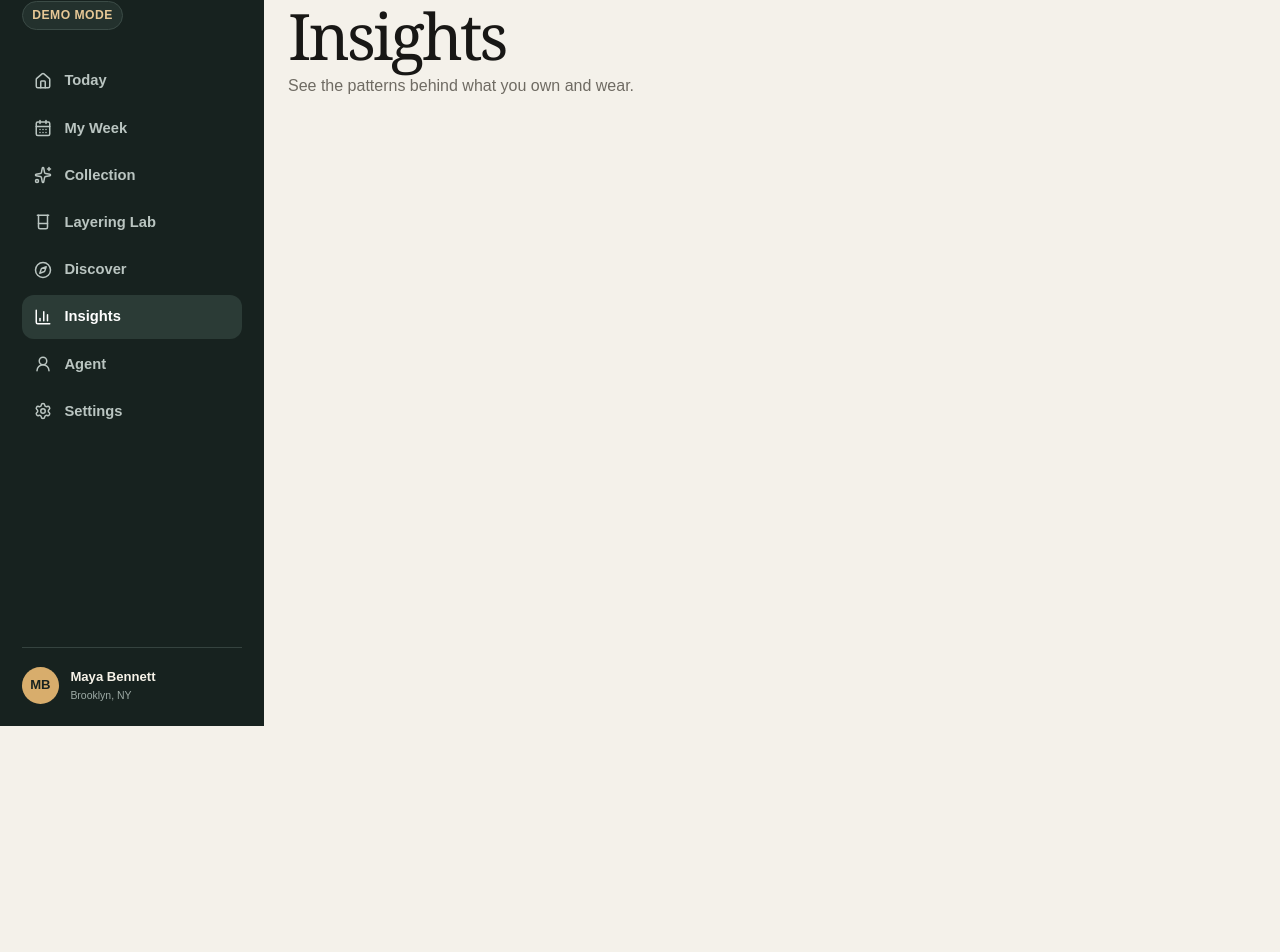
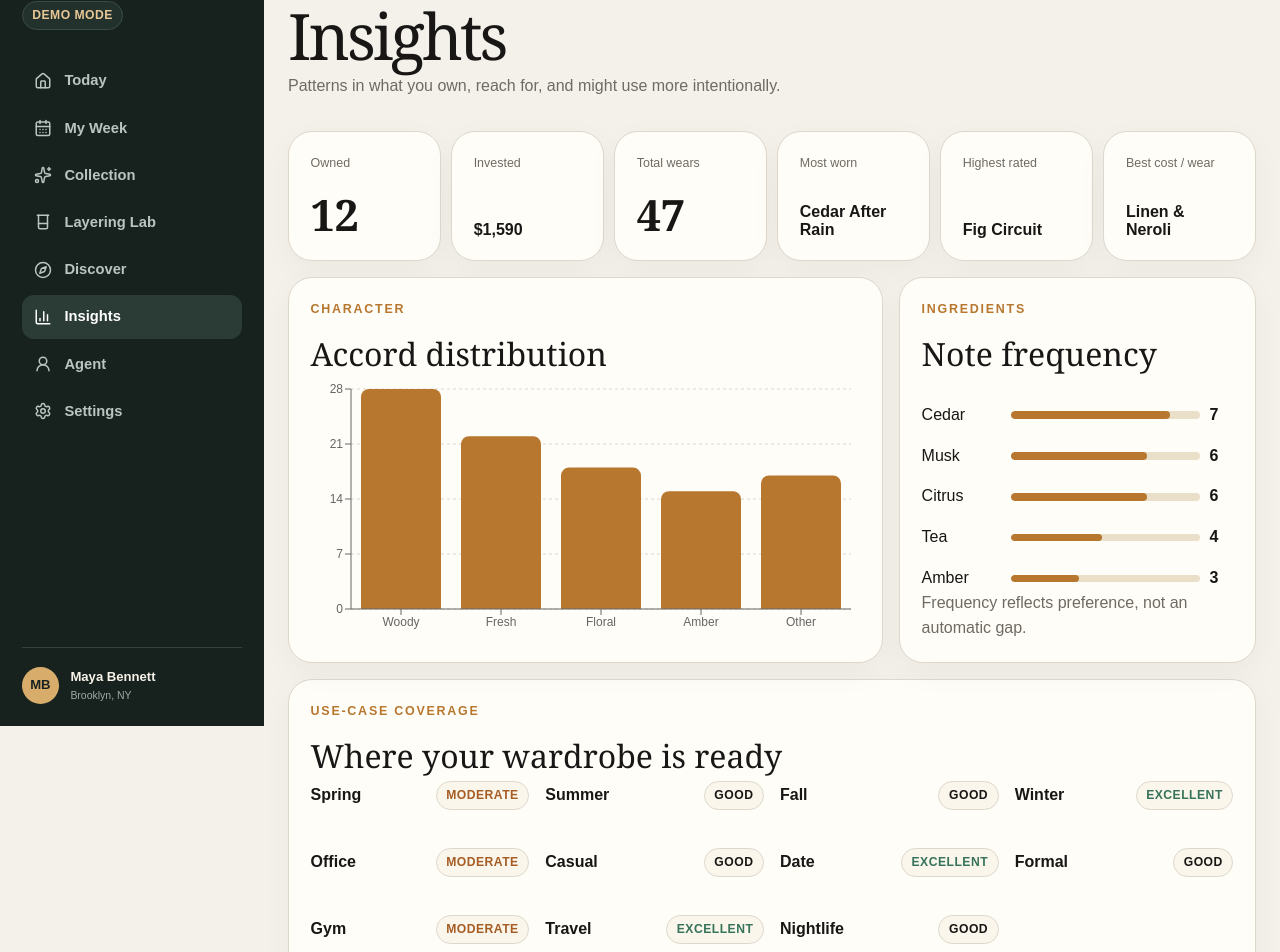
Before and after one commit to PullenN9163/scentiq, a Next.js app in the folder apps/web/: page /insights in a window 1280 px wide. Shown: the part 74-1026 px from the top of the page. Before the commit the page ends 800 px from the top, so only its background shows below. Built offline with nearby package versions, Linux system fonts and the light colour scheme.

Commit message:
feat(web): add collection insights surface

```diff
--- a/apps/web/app/(app)/insights/page.tsx
+++ b/apps/web/app/(app)/insights/page.tsx
@@ -1,2 +1,2 @@
-import { PageHeader } from "@/components/shared/page-header";
-export default function InsightsPage() { return <section className="page"><PageHeader eyebrow="Collection intelligence" title="Insights" description="See the patterns behind what you own and wear." /></section>; }
+import { CollectionInsights } from "@/features/insights/collection-insights";
+export default function InsightsPage() { return <CollectionInsights />; }
--- a/apps/web/app/globals.css
+++ b/apps/web/app/globals.css
@@ -272,3 +272,24 @@ h1, h2, h3 { text-wrap: balance; }
 .upcoming .cluster span { border: 1px solid #42504c; border-radius: 999px; padding: 0.45rem 0.7rem; }
 @media (max-width: 1100px) { .discover-grid { grid-template-columns: repeat(2, 1fr); } }
 @media (max-width: 700px) { .discover-filters { grid-template-columns: 1fr; align-items: start; } .discover-grid { grid-template-columns: 1fr; } }
+
+.metric-grid { display: grid; grid-template-columns: repeat(6, 1fr); gap: 0.65rem; }
+.metric-grid .card__content { display: grid; min-height: 8rem; align-content: space-between; }
+.metric-grid span { color: var(--muted-foreground); font-size: 0.78rem; }
+.metric-grid strong { line-height: 1.1; }
+.metric-number { font-family: Georgia, "Times New Roman", serif; font-size: 2.7rem; }
+.insight-charts { display: grid; grid-template-columns: 1.25fr 0.75fr; gap: 1rem; margin-top: 1rem; }
+.insight-charts h2, .coverage-card h2, .insight-notes h2 { font-size: 2rem; }
+.chart { min-width: 0; min-height: 16.25rem; }
+.note-bars { display: grid; gap: 1rem; margin-top: 1.5rem; }
+.note-bars > div { display: grid; grid-template-columns: 5rem 1fr 1.5rem; align-items: center; gap: 0.6rem; }
+.coverage-card { margin-top: 1rem; }
+.coverage-grid { display: grid; grid-template-columns: repeat(4, 1fr); gap: 1rem; }
+.coverage-grid > div > div { display: flex; align-items: center; justify-content: space-between; margin-bottom: 0.45rem; }
+.coverage--excellent { color: var(--success); }
+.coverage--moderate, .coverage--weak { color: var(--warning); }
+.insight-notes { margin-top: 1rem; }
+.insight-notes .card__content { min-height: 12rem; }
+.insight-notes h2 { margin: 1.2rem 0 0.5rem; }
+@media (max-width: 1150px) { .metric-grid { grid-template-columns: repeat(3, 1fr); } .coverage-grid { grid-template-columns: repeat(3, 1fr); } }
+@media (max-width: 700px) { .metric-grid { grid-template-columns: repeat(2, 1fr); } .insight-charts { grid-template-columns: 1fr; } .coverage-grid { grid-template-columns: 1fr 1fr; } }
--- /dev/null
+++ b/apps/web/features/insights/collection-insights.tsx
@@ -0,0 +1,29 @@
+"use client";
+
+import { Bar, BarChart, CartesianGrid, ResponsiveContainer, Tooltip, XAxis, YAxis } from "recharts";
+
+import { PageHeader } from "@/components/shared/page-header";
+import { Badge } from "@/components/ui/badge";
+import { Card, CardContent } from "@/components/ui/card";
+import { Progress } from "@/components/ui/progress";
+import { getDemoFragranceById, getDemoInsights } from "@/lib/demo";
+
+export function CollectionInsights() {
+  const insights = getDemoInsights();
+  const metrics = [
+    ["Owned", insights.totalOwned], ["Invested", `$${insights.totalCost.toLocaleString()}`], ["Total wears", insights.totalWears],
+    ["Most worn", getDemoFragranceById(insights.mostWornId)!.name], ["Highest rated", getDemoFragranceById(insights.highestRatedId)!.name], ["Best cost / wear", getDemoFragranceById(insights.bestCostPerWearId)!.name],
+  ];
+  return (
+    <section className="page">
+      <PageHeader eyebrow="Collection intelligence" title="Insights" description="Patterns in what you own, reach for, and might use more intentionally." />
+      <div className="metric-grid">{metrics.map(([label, value]) => <Card key={label}><CardContent><span>{label}</span><strong className={typeof value === "number" ? "metric-number" : ""}>{value}</strong></CardContent></Card>)}</div>
+      <div className="insight-charts">
+        <Card><CardContent><p className="eyebrow">Character</p><h2 className="serif">Accord distribution</h2><div className="chart" role="img" aria-label={`Accord distribution: ${insights.accordDistribution.map((item) => `${item.name} ${item.value}%`).join(", ")}`}><ResponsiveContainer width="100%" height={260}><BarChart data={insights.accordDistribution} margin={{ top: 10, right: 10, left: -20, bottom: 0 }}><CartesianGrid strokeDasharray="3 3" vertical={false} stroke="#ded8cc" /><XAxis dataKey="name" tick={{ fontSize: 12 }} /><YAxis tick={{ fontSize: 12 }} /><Tooltip /><Bar dataKey="value" fill="#b7772f" radius={[8,8,0,0]} /></BarChart></ResponsiveContainer></div></CardContent></Card>
+        <Card><CardContent><p className="eyebrow">Ingredients</p><h2 className="serif">Note frequency</h2><div className="note-bars">{insights.noteFrequency.map((item) => <div key={item.name}><span>{item.name}</span><Progress value={item.value * 12} label={`${item.name} frequency`} /><strong>{item.value}</strong></div>)}</div><p className="muted">Frequency reflects preference, not an automatic gap.</p></CardContent></Card>
+      </div>
+      <Card className="coverage-card"><CardContent><p className="eyebrow">Use-case coverage</p><h2 className="serif">Where your wardrobe is ready</h2><div className="coverage-grid">{insights.coverage.map((item) => <div key={item.name}><div><strong>{item.name}</strong><Badge className={`coverage--${item.label.toLowerCase()}`}>{item.label}</Badge></div><Progress value={item.score} label={`${item.name} coverage`} /></div>)}</div></CardContent></Card>
+      <div className="grid grid-2 insight-notes"><Card><CardContent><Badge>Underrepresented</Badge><h2 className="serif">Warm-weather formality</h2><p>Your collection covers casual summer days well, but has fewer polished options for warm formal events. This is a use-case opportunity—not a claim that you need more notes.</p></CardContent></Card><Card><CardContent><Badge>Overrepresented</Badge><h2 className="serif">Clean woody overlap</h2><p>Several favorites occupy a similar quiet office role. That is a clear preference; consider rotation before treating it as redundancy.</p></CardContent></Card></div>
+    </section>
+  );
+}
```
Also changed, not shown: 1 other file (tests, documents, lock files or other folders).
